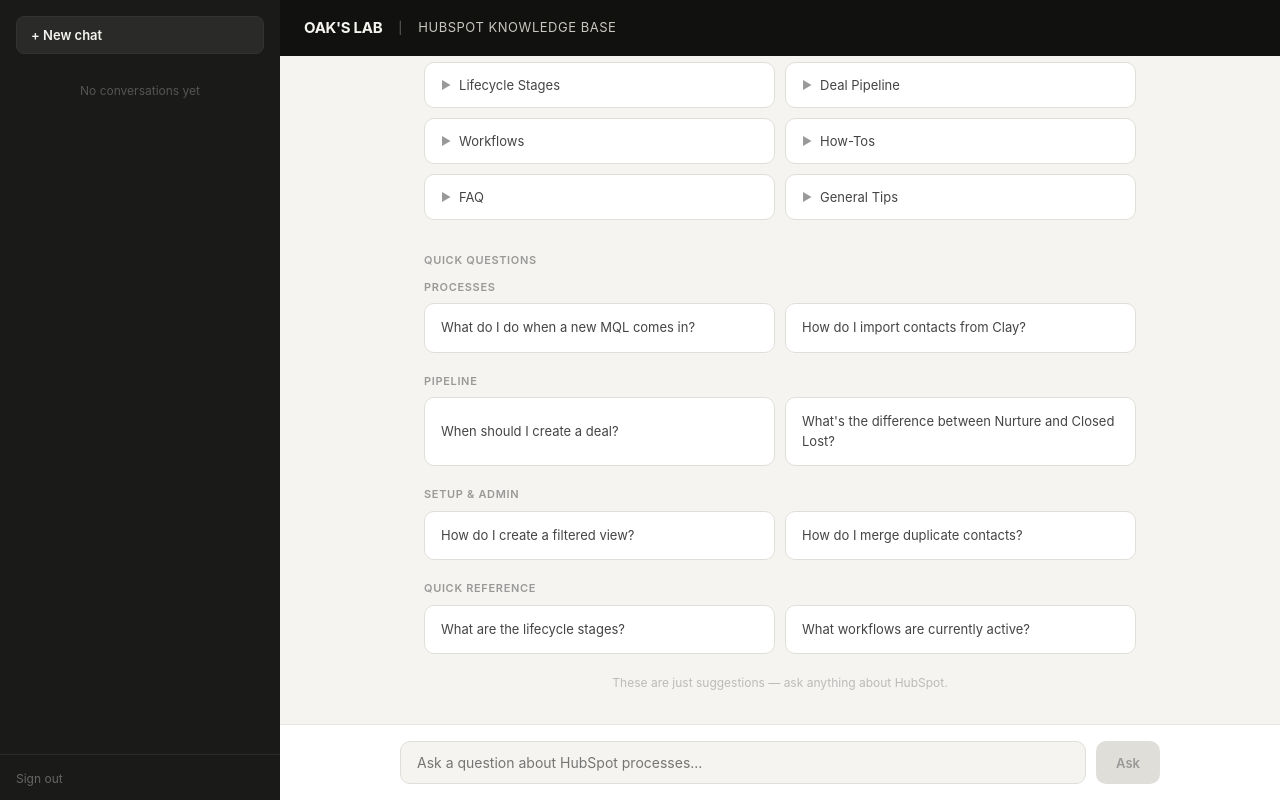
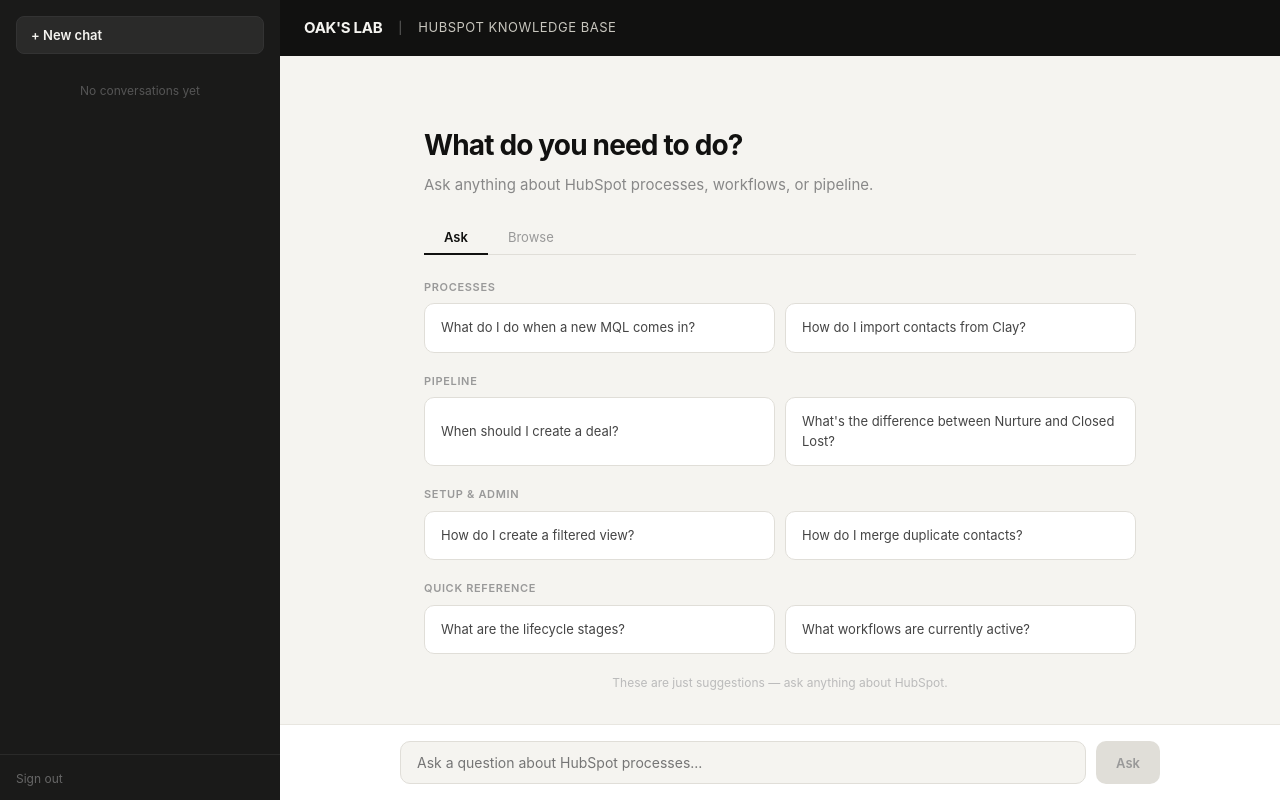
Before and after one commit to barborastuchlax/oakslab-hubspot-kb, a React (Vite) app: page / in a window 1280 px wide. Both pictures are taken after typing "Sample123" into the empty fields and a click on the button "Continue". Built offline with nearby package versions, Linux system fonts and the light colour scheme.

Commit message:
clean up home screen UX with tab switcher and visual diagrams

```diff
--- a/src/App.jsx
+++ b/src/App.jsx
@@ -20,7 +20,7 @@ const SUGGESTIONS = [
 ];
 
 const DOCS = [
-  { title: "Lifecycle Stages", content: `### Inbound Track
+  { title: "Lifecycle Stages", icon: "\u2B24", viz: "lifecycle", content: `### Inbound Track
 - Lead: Inbound form submission (non-Talk to Sales). Assigned automatically via workflow.
 - MQL: Talk to Sales form submission or direct meeting booking with Josh. Assigned automatically.
 - SQL: Josh reviewed, accepted, call scheduled. Pre-qualified before first call. Manual.
@@ -38,7 +38,7 @@ const DOCS = [
 ### Key differences
 - Inbound SQL: before first call (Josh pre-qualifies). Outbound SQL: after first call (Sean confirms fit).
 - Inbound deal created after Josh's first call. Outbound deal created after second conversation with Sean.` },
-  { title: "Deal Pipeline", content: `- Qualification: Tier, Company Type, Industry, Channel, Deal Source
+  { title: "Deal Pipeline", icon: "\u25B7", viz: "pipeline", content: `- Qualification: Tier, Company Type, Industry, Channel, Deal Source
 - Discovery/Scoping: Tier, Project Budget, Close Date, How they heard about us?, Deal scored and tier updated?, Amount
 - Proposal: Close Date, Project Budget
 - Negotiation: none (intentional)
@@ -52,7 +52,7 @@ Nurture Reason options: Budget, Internal priorities shifted, Market conditions,
 Deals enter at Qualification by default, or Discovery if Jake is skipped. A deal is only created when a contact reaches Opportunity stage.
 
 Nurture is NOT a dead end — automated follow-ups at 2, 4, 6 months. Auto-closes to Closed Lost after 6 months with no action.` },
-  { title: "Workflows", content: `- WF-01: New inbound contact sets Lead based on source. Excludes MQL+. Excludes Talk to Sales form.
+  { title: "Workflows", icon: "\u21BB", content: `- WF-01: New inbound contact sets Lead based on source. Excludes MQL+. Excludes Talk to Sales form.
 - WF-02: Talk to Sales form OR Josh meeting booking sets MQL, assigns to Josh, creates task for Barbora.
 - WF-03: Other inbound forms (about form, newsletter footer) sets Lead, creates task for Barbora. No owner assigned.
 - WF-04: Talk to Sales form OR Josh meeting sends Slack to Josh, creates research task for Josh.
@@ -62,7 +62,7 @@ Nurture is NOT a dead end — automated follow-ups at 2, 4, 6 months. Auto-close
 
 ### Inbound forms note
 All forms are Webflow forms (not native HubSpot). Form mapping via native Webflow-HubSpot integration. Submissions sent via Zapier. They show as non-HubSpot forms in HubSpot — this is expected. If a form stops triggering: check Zapier zap and Webflow-HubSpot integration first.` },
-  { title: "How-Tos", content: `### Manually add a contact
+  { title: "How-Tos", icon: "\u2713", content: `### Manually add a contact
 1. Always find or create the company first.
 2. Search HubSpot for the company. If it doesn't exist, create it: Company Name, Industry, Country/Region, City, LinkedIn.
 3. Create the contact FROM the company record (ensures auto-association).
@@ -70,7 +70,7 @@ All forms are Webflow forms (not native HubSpot). Form mapping via native Webflo
 5. Do NOT create a deal — only create deals at Opportunity stage.
 
 ### Import from Clay
-Two separate imports — companies first, then contacts. Companies: Go to Contacts > Import > Single file > Companies. Contacts: Go to Contacts > Import > Single file > Contacts. Add Lead Source Category = Outbound in Clay before export. Do NOT include Lifecycle Stage or Lead Status. After both imports, spot-check 5–10 contacts and fix orphaned ones.
+Two separate imports — companies first, then contacts. Companies: Go to Contacts > Import > Single file > Companies. Contacts: Go to Contacts > Import > Single file > Contacts. Add Lead Source Category = Outbound in Clay before export. Do NOT include Lifecycle Stage or Lead Status. After both imports, spot-check 5\u201310 contacts and fix orphaned ones.
 
 ### Move outbound contacts through stages
 - Empty to Lead: genuine trigger signal exists
@@ -79,16 +79,16 @@ Two separate imports — companies first, then contacts. Companies: Go to Contac
 - SQL to Opportunity: second conversation, clear intent, create deal now
 
 ### Review a new lead (Barbora)
-1. Open contact — check who they are, what company, does it fit ICP?
+1. Open contact \u2014 check who they are, what company, does it fit ICP?
 2. If worth passing to Josh: upgrade to MQL, assign to Josh, create follow-up task.
 3. If not worth pursuing: leave as Lead, add a note, close the task.
 
 ### Handle a new MQL (Josh)
-1. Review the contact — does their company fit ICP?
+1. Review the contact \u2014 does their company fit ICP?
 2. Score: set Lead Quality Tier (Tier 1 = perfect / Tier 2 = decent / Tier 3 = bad fit / Not a fit)
 3. If not a fit: set Tier, make a note. No deal.
 4. If worth pursuing: confirm call, update to SQL.
-5. After call — fit confirmed: update to Opportunity, create deal.
+5. After call \u2014 fit confirmed: update to Opportunity, create deal.
 
 ### Create a deal
 1. Open contact, set Lifecycle Stage to Opportunity
@@ -104,7 +104,7 @@ Use board view. Before moving: Discovery (intro call done), Proposal (requiremen
 ### Nurture vs Closed Lost
 **Nurture:** genuine potential within 6 months. Fill Nurture Reason. Reminders at 2, 4, 6 months. Auto-closes after 6 months.
 **Closed Lost:** no realistic prospect within 6 months. Fill Loss reason. After 6 months: email + task to check back in.` },
-  { title: "FAQ", content: `### How do I create a filtered view?
+  { title: "FAQ", icon: "?", content: `### How do I create a filtered view?
 Go to Contacts (or Companies/Deals) > click "All filters" > add criteria > click "Save view". Name it and choose whether to share.
 
 ### How do I create a report?
@@ -127,8 +127,8 @@ Open one record > Actions > Merge. Search for the duplicate, review values to ke
 
 ### How do I reassign a contact owner?
 Open contact > find "Contact owner" in sidebar > select new owner. Bulk: select multiple in list view > click "Assign".` },
-  { title: "General Tips", content: `- **Activity feed**: Check daily (bell icon) for task reminders, form submissions, and email replies.
-- **Notes**: Always log notes after calls or meetings — keeps the team aligned.
+  { title: "General Tips", icon: "\u2605", content: `- **Activity feed**: Check daily (bell icon) for task reminders, form submissions, and email replies.
+- **Notes**: Always log notes after calls or meetings \u2014 keeps the team aligned.
 - **Tasks**: Use HubSpot tasks instead of your own to-do list for CRM follow-ups.
 - **Board view vs. list view**: Board view for deals (drag and drop), list view for contacts/companies (bulk actions).
 - **Keyboard shortcuts**: Press \`G\` then \`C\` for contacts, \`G\` then \`D\` for deals. Press \`?\` to see all shortcuts.` },
@@ -345,20 +345,108 @@ function formatInline(text) {
   });
 }
 
+// --- Visualization: Lifecycle Stages ---
+function LifecycleViz() {
+  const stages = ["Lead", "MQL", "SQL", "Opportunity", "Customer"];
+  const inbound = ["Form submit", "Talk to Sales / Josh meeting", "Josh pre-qualifies", "First call, fit confirmed", "Deal Closed Won"];
+  const outbound = ["Trigger signal", "Positive response, call booked", "Sean call, fit confirmed", "2nd call, clear intent", "Deal Closed Won"];
+  return (
+    <div style={{ padding: "16px 0 8px" }}>
+      <div style={{ display: "flex", gap: "2px", marginBottom: "16px" }}>
+        {stages.map((s, i) => (
+          <div key={i} style={{ flex: 1, textAlign: "center" }}>
+            <div style={{ background: i === stages.length - 1 ? "#111110" : `rgba(17,17,16,${0.12 + i * 0.15})`, color: i >= 3 ? "#fff" : "#111110", borderRadius: i === 0 ? "6px 0 0 6px" : i === stages.length - 1 ? "0 6px 6px 0" : "0", padding: "8px 4px", fontSize: "11px", fontWeight: 700, letterSpacing: "0.02em" }}>{s}</div>
+          </div>
+        ))}
+      </div>
+      {[{ label: "Inbound", items: inbound, color: "#3b82f6" }, { label: "Outbound", items: outbound, color: "#f59e0b" }].map((track) => (
+        <div key={track.label} style={{ marginBottom: "10px" }}>
+          <div style={{ display: "flex", alignItems: "center", gap: "6px", marginBottom: "4px" }}>
+            <div style={{ width: "8px", height: "8px", borderRadius: "50%", background: track.color, flexShrink: 0 }} />
+            <span style={{ fontSize: "11px", fontWeight: 600, color: "#666", textTransform: "uppercase", letterSpacing: "0.04em" }}>{track.label}</span>
+          </div>
+          <div style={{ display: "flex", gap: "2px" }}>
+            {track.items.map((desc, i) => (
+              <div key={i} style={{ flex: 1, fontSize: "10px", color: "#888", lineHeight: 1.3, padding: "4px 4px", borderLeft: i === 0 ? "none" : "1px solid #e8e6e0", textAlign: "center" }}>{desc}</div>
+            ))}
+          </div>
+        </div>
+      ))}
+      <div style={{ fontSize: "10px", color: "#aaa", marginTop: "8px", fontStyle: "italic" }}>Key: Inbound SQL is before first call (Josh pre-qualifies) / Outbound SQL is after first call (Sean confirms)</div>
+    </div>
+  );
+}
+
+// --- Visualization: Deal Pipeline ---
+function PipelineViz() {
+  const stages = [
+    { name: "Qualification", fields: "Tier, Type, Industry, Channel, Source", w: 100 },
+    { name: "Discovery", fields: "Budget, Close Date, Amount", w: 90 },
+    { name: "Proposal", fields: "Close Date, Budget", w: 80 },
+    { name: "Negotiation", fields: "\u2014", w: 70 },
+    { name: "Contract", fields: "\u2014", w: 62 },
+    { name: "Closed Won", fields: "\u2014", w: 55 },
+  ];
+  return (
+    <div style={{ padding: "16px 0 8px" }}>
+      <div style={{ display: "flex", flexDirection: "column", gap: "3px", alignItems: "center" }}>
+        {stages.map((s, i) => (
+          <div key={i} style={{ width: `${s.w}%`, background: i === stages.length - 1 ? "#111110" : "#f0efeb", borderRadius: "6px", padding: "8px 14px", display: "flex", justifyContent: "space-between", alignItems: "center", transition: "background 0.15s" }}>
+            <span style={{ fontSize: "12px", fontWeight: 600, color: i === stages.length - 1 ? "#fff" : "#333" }}>{s.name}</span>
+            <span style={{ fontSize: "10px", color: i === stages.length - 1 ? "#999" : "#999" }}>{s.fields}</span>
+          </div>
+        ))}
+      </div>
+      <div style={{ display: "flex", justifyContent: "center", gap: "16px", marginTop: "12px" }}>
+        {[{ name: "Nurture", desc: "Auto follow-up 2/4/6mo", color: "#f59e0b" }, { name: "Closed Lost", desc: "Check-in after 6mo", color: "#ef4444" }].map((s) => (
+          <div key={s.name} style={{ display: "flex", alignItems: "center", gap: "6px", fontSize: "11px", color: "#888" }}>
+            <div style={{ width: "8px", height: "8px", borderRadius: "2px", background: s.color }} />
+            <span><strong style={{ color: "#555" }}>{s.name}</strong> \u2014 {s.desc}</span>
+          </div>
+        ))}
+      </div>
+    </div>
+  );
+}
+
 // --- Doc section ---
-function DocSection({ title, content }) {
+function DocSection({ title, content, icon, viz, isMobile }) {
   const [open, setOpen] = useState(false);
+  const [showDetails, setShowDetails] = useState(false);
+  const hasViz = !!viz;
   return (
-    <div style={{ background: "#fff", border: "1px solid #e0ded8", borderRadius: "10px", transition: "border-color 0.15s", overflow: "hidden" }}
-      onMouseEnter={e => { if (!open) e.currentTarget.style.borderColor = "#111110"; }}
-      onMouseLeave={e => { if (!open) e.currentTarget.style.borderColor = "#e0ded8"; }}>
-      <button onClick={() => setOpen(!open)} style={{ width: "100%", background: "none", border: "none", padding: "14px 16px", textAlign: "left", cursor: "pointer", fontSize: "13px", color: "#444", fontFamily: "inherit", display: "flex", alignItems: "center", gap: "8px" }}>
-        <span style={{ color: "#999", fontSize: "11px", transition: "transform 0.15s", transform: open ? "rotate(90deg)" : "none" }}>&#9658;</span>
+    <div style={{ background: "#fff", border: open ? "1px solid #ccc" : "1px solid #e0ded8", borderRadius: "12px", transition: "all 0.15s", overflow: "hidden", gridColumn: open ? "1 / -1" : undefined }}
+      onMouseEnter={e => { if (!open) e.currentTarget.style.borderColor = "#bbb"; }}
+      onMouseLeave={e => { if (!open) e.currentTarget.style.borderColor = open ? "#ccc" : "#e0ded8"; }}>
+      <button onClick={() => { setOpen(!open); if (open) setShowDetails(false); }}
+        style={{ width: "100%", background: "none", border: "none", padding: "14px 16px", textAlign: "left", cursor: "pointer", fontSize: "13px", color: open ? "#111110" : "#444", fontWeight: open ? 600 : 400, fontFamily: "inherit", display: "flex", alignItems: "center", gap: "10px" }}>
+        <span style={{ color: open ? "#111110" : "#bbb", fontSize: "12px", transition: "transform 0.15s", transform: open ? "rotate(90deg)" : "none", flexShrink: 0 }}>&#9658;</span>
         {title}
       </button>
       {open && (
-        <div style={{ padding: "0 16px 14px", fontSize: "13px", color: "#444", lineHeight: 1.7, borderTop: "1px solid #e8e6e0" }}>
+        <div style={{ padding: "0 16px 16px" }}>
+          {hasViz && (
+            <div style={{ borderTop: "1px solid #e8e6e0" }}>
+              {viz === "lifecycle" && <LifecycleViz />}
+              {viz === "pipeline" && <PipelineViz />}
+            </div>
+          )}
+          {hasViz ? (
+            <>
+              <button onClick={() => setShowDetails(!showDetails)} style={{ background: "none", border: "none", fontSize: "11px", color: "#999", cursor: "pointer", fontFamily: "inherit", padding: "4px 0", textTransform: "uppercase", letterSpacing: "0.04em", fontWeight: 600 }}>
+                {showDetails ? "\u25BE Hide details" : "\u25B8 Show details"}
+              </button>
+              {showDetails && (
+                <div style={{ fontSize: "13px", color: "#444", lineHeight: 1.7, marginTop: "8px", borderTop: "1px solid #e8e6e0", paddingTop: "12px" }}>
                   {renderMarkdown(content)}
+                </div>
+              )}
+            </>
+          ) : (
+            <div style={{ fontSize: "13px", color: "#444", lineHeight: 1.7, borderTop: "1px solid #e8e6e0", paddingTop: "8px" }}>
+              {renderMarkdown(content)}
+            </div>
+          )}
         </div>
       )}
     </div>
@@ -451,6 +539,7 @@ export default function App() {
   const [streamingText, setStreamingText] = useState("");
   const [authError, setAuthError] = useState(false);
   const [sidebarOpen, setSidebarOpen] = useState(false);
+  const [homeTab, setHomeTab] = useState("ask");
   const [isMobile, setIsMobile] = useState(() => typeof window !== "undefined" && window.innerWidth <= 768);
   const [showUnicorn, setShowUnicorn] = useState(false);
   const unicornTimer = useRef(null);
@@ -630,14 +719,15 @@ export default function App() {
             {empty ? (
               <div style={{ paddingTop: "60px" }}>
                 <p style={{ fontSize: "28px", fontWeight: 700, color: "#111110", letterSpacing: "-0.03em", marginBottom: "8px" }}>What do you need to do?</p>
-                <p style={{ color: "#888", marginBottom: "32px", fontSize: "15px" }}>Ask anything about HubSpot processes, workflows, or pipeline.</p>
-                <p style={{ fontSize: "11px", fontWeight: 600, color: "#999", textTransform: "uppercase", letterSpacing: "0.06em", marginBottom: "10px" }}>Browse Documentation</p>
-                <div style={{ display: "grid", gridTemplateColumns: isMobile ? "1fr" : "1fr 1fr", gap: "10px", marginBottom: "32px" }}>
-                  {DOCS.map((doc, di) => (
-                    <DocSection key={di} title={doc.title} content={doc.content} />
+                <p style={{ color: "#888", marginBottom: "24px", fontSize: "15px" }}>Ask anything about HubSpot processes, workflows, or pipeline.</p>
+                <div style={{ display: "flex", gap: "0", marginBottom: "24px", borderBottom: "1px solid #e0ded8" }}>
+                  {["Ask", "Browse"].map((tab) => (
+                    <button key={tab} onClick={() => setHomeTab(tab.toLowerCase())}
+                      style={{ background: "none", border: "none", borderBottom: homeTab === tab.toLowerCase() ? "2px solid #111110" : "2px solid transparent", padding: "8px 20px", fontSize: "13px", fontWeight: homeTab === tab.toLowerCase() ? 600 : 400, color: homeTab === tab.toLowerCase() ? "#111110" : "#999", cursor: "pointer", fontFamily: "inherit", transition: "all 0.15s", marginBottom: "-1px" }}>{tab}</button>
                   ))}
                 </div>
-                <p style={{ fontSize: "11px", fontWeight: 600, color: "#999", textTransform: "uppercase", letterSpacing: "0.06em", marginBottom: "10px" }}>Quick Questions</p>
+                {homeTab === "ask" ? (
+                  <>
                     {SUGGESTIONS.map((cat, ci) => (
                       <div key={ci} style={{ marginBottom: "20px" }}>
                         <p style={{ fontSize: "11px", fontWeight: 600, color: "#999", textTransform: "uppercase", letterSpacing: "0.06em", marginBottom: "8px" }}>{cat.label}</p>
@@ -649,7 +739,15 @@ export default function App() {
                         </div>
                       </div>
                     ))}
-                <p style={{ color: "#bbb", fontSize: "12px", textAlign: "center", marginTop: "12px" }}>These are just suggestions — ask anything about HubSpot.</p>
+                    <p style={{ color: "#bbb", fontSize: "12px", textAlign: "center", marginTop: "4px" }}>These are just suggestions — ask anything about HubSpot.</p>
+                  </>
+                ) : (
+                  <div style={{ display: "grid", gridTemplateColumns: isMobile ? "1fr" : "1fr 1fr", gap: "10px" }}>
+                    {DOCS.map((doc, di) => (
+                      <DocSection key={di} title={doc.title} content={doc.content} icon={doc.icon} viz={doc.viz} isMobile={isMobile} />
+                    ))}
+                  </div>
+                )}
               </div>
             ) : (
               <>
```
Lines whose indentation alone changed are shown as unchanged.
